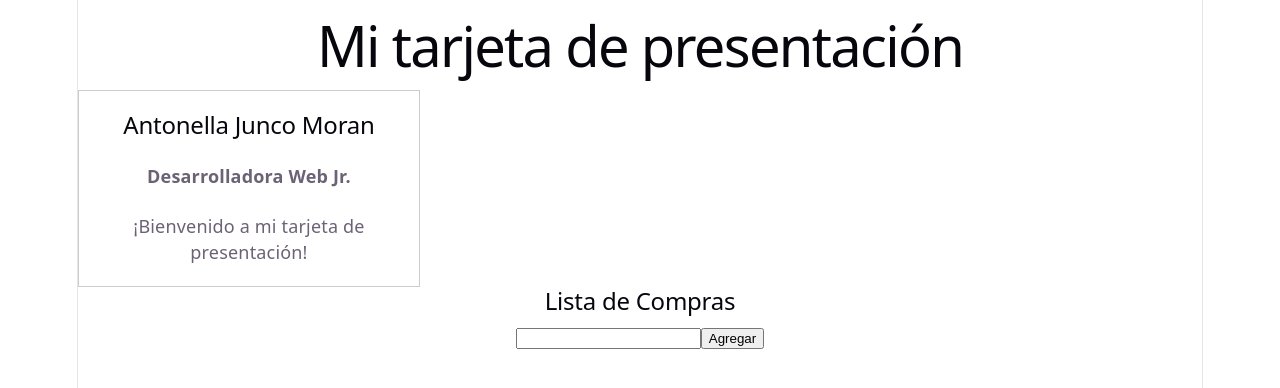
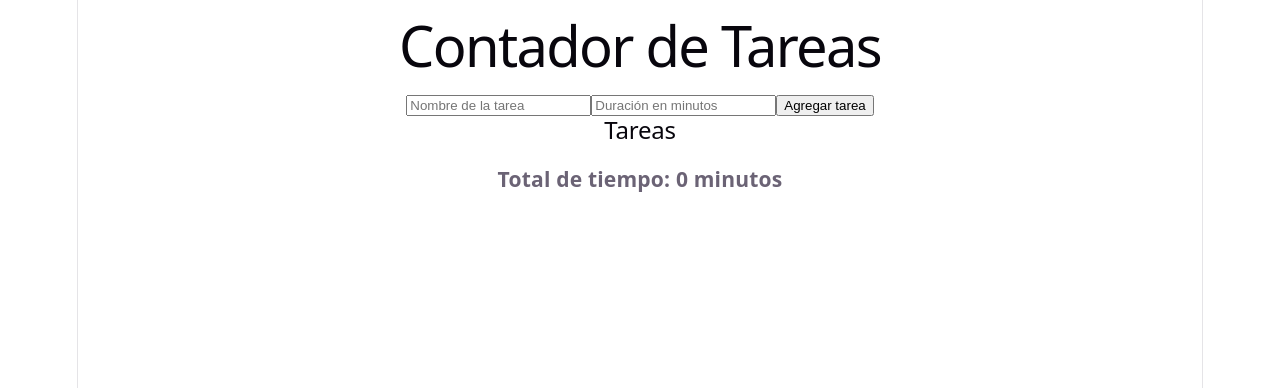
Before and after one commit to antodollparts/intro-react, a React (Vite) app: page / in a window 1280 px wide. Shown: the top 388 px of the page. Built offline with nearby package versions, Linux system fonts and the light colour scheme.

Commit message:
Proyecto 3: Contador de Tareas

```diff
--- a/src/App.jsx
+++ b/src/App.jsx
@@ -1,14 +1,15 @@
 import Tarjeta from './components/Tarjeta';
 import ListaCompras from './components/ListaCompras';
+import ContadorTareas from './components/ContadorTareas';
 
 function App() {
 
   return (
-    <div>
-      <h1>Mi tarjeta de presentación</h1>
-      <Tarjeta />
-      <ListaCompras />
-    </div>
+    <>
+      {/* <Tarjeta /> */}
+      {/*<ListaCompras />*/}
+      <ContadorTareas />
+    </>
   )
 }
 
--- /dev/null
+++ b/src/components/ContadorTareas.jsx
@@ -0,0 +1,63 @@
+import { useState, useEffect, useMemo } from 'react';
+
+function ContadorTareas() {
+  const [tareas, setTareas] = useState([]);
+  const [nuevaTarea, setNuevaTarea] = useState('');
+  const [duracion, setDuracion] = useState('');
+
+  // Efecto secundario: Actualizar el título del documento cada vez que cambia el total
+  useEffect(() => {
+    document.title = `Total: ${calcularTiempoTotal} minutos`;
+  }, [tareas]);  // Se ejecuta cada vez que las tareas cambian
+
+  // Cálculo de tiempo total optimizado con useMemo
+  const calcularTiempoTotal = useMemo(() => {
+    console.log("Calculando tiempo total...");
+    return tareas.reduce((total, tarea) => total + tarea.duracion, 0);
+  }, [tareas]); // Solo se recalcula cuando cambian las tareas
+
+  // Función para agregar una nueva tarea
+  const agregarTarea = () => {
+    if (nuevaTarea && duracion) {
+      const nuevaTareaObj = {
+        nombre: nuevaTarea,
+        duracion: parseInt(duracion)
+      };
+      setTareas([...tareas, nuevaTareaObj]);
+      setNuevaTarea('');
+      setDuracion('');
+    }
+  };
+
+  return (
+    <div>
+      <h1>Contador de Tareas</h1>
+      <div>
+        <input
+          type="text"
+          value={nuevaTarea}
+          onChange={(e) => setNuevaTarea(e.target.value)}
+          placeholder="Nombre de la tarea"
+        />
+        <input
+          type="number"
+          value={duracion}
+          onChange={(e) => setDuracion(e.target.value)}
+          placeholder="Duración en minutos"
+        />
+        <button onClick={agregarTarea}>Agregar tarea</button>
+      </div>
+
+      <h2>Tareas</h2>
+      <ul>
+        {tareas.map((tarea, index) => (
+          <li key={index}>{tarea.nombre}: {tarea.duracion} minutos</li>
+        ))}
+      </ul>
+
+      <h3>Total de tiempo: {calcularTiempoTotal} minutos</h3>
+    </div>
+  );
+}
+
+export default ContadorTareas;
```
